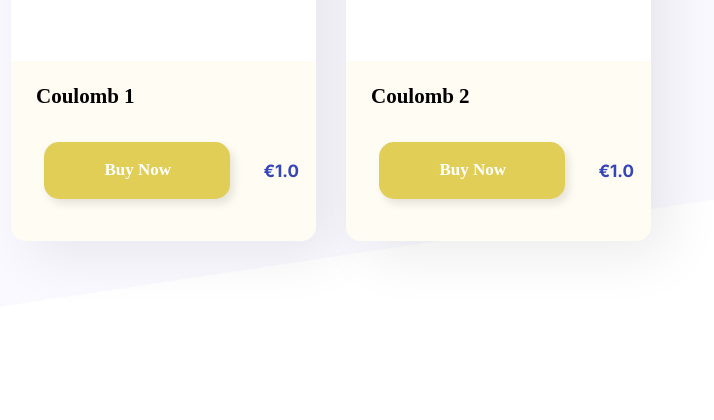
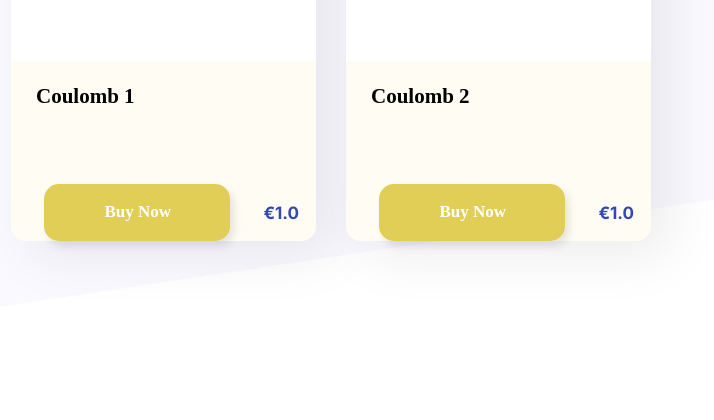
Before and after one commit to aleX-Xandr/jewelry_aws, a Django app: a page that uses shop/templates/products.html in a window 1280 px wide. Shown: the part 595-1015 px from the top of the page, without its empty margins (309-1023 px from the left). Run offline with Django 5.2, Linux system fonts and the light colour scheme; data comes from the database, SQL or seed files in the repository; data that the repository does not hold is empty; some web fonts are replaced.

Commit message:
Some Fixes

```diff
--- a/shop/templates/products.html
+++ b/shop/templates/products.html
@@ -4,11 +4,17 @@
 {% block 'content' %}
 <style>
     .selection-text a p {
-        min-height: 35px;
+        height: 77px;
     }
 
     .selection-info {
         height: 180px;
+    }
+
+    @media (max-width: 660px) {
+        .selection-text a p {
+            height: 35px;
+        }
     }
 </style>
 
```
